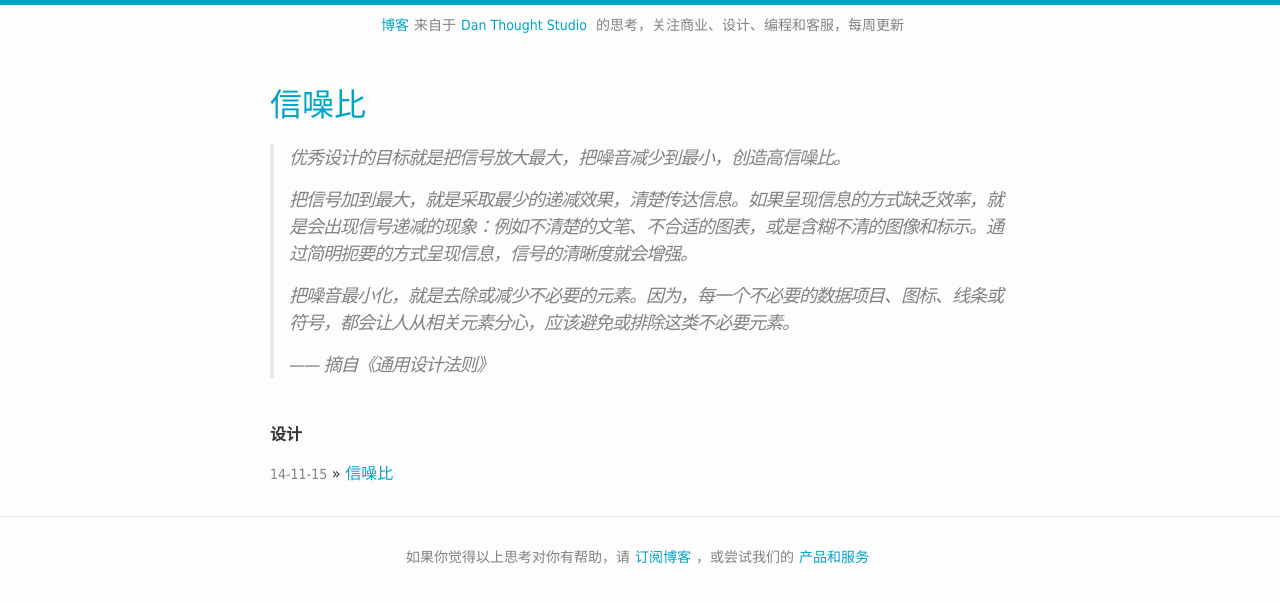
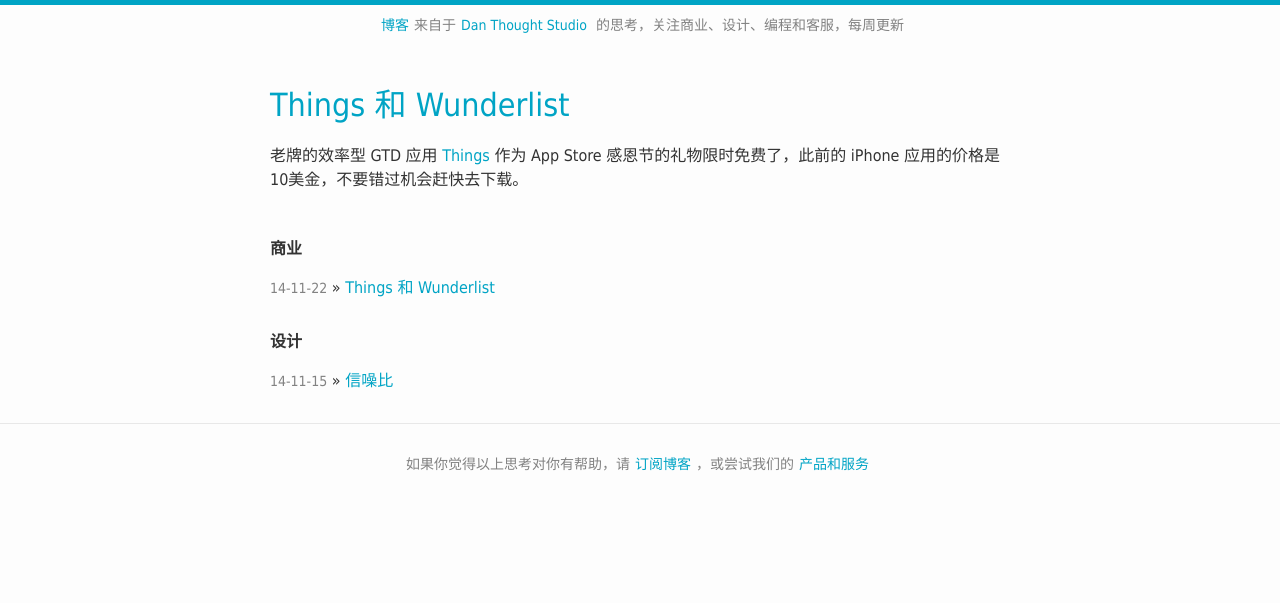
Before and after one commit to danjiang/mango, a Jekyll site: the page built from index.html, in a window 1280 px wide. Shown: the top 603 px of the page. Built offline with Jekyll 4.4.1, drawn with Linux system fonts in a browser that asks for light colours; some of the changed lines change nothing that is shown.

Commit message:
add favicon and new post

```diff
--- /dev/null
+++ b/_posts/2014-11-22-things-and-wunderlist.markdown
@@ -0,0 +1,37 @@
+---
+title: Things 和 Wunderlist
+author: 但江
+location: 成都
+category: business
+---
+
+老牌的效率型 GTD 应用 [Things][things] 作为 App Store 感恩节的礼物限时免费了，此前的 iPhone 应用的价格是10美金，不要错过机会赶快去下载。
+
+#### 独立应用与平台应用
+
+![Things](/images/things.png)
+
+[Things][things] 是由德国的 [Cultured Code][culturedcode] 公司开发的，是典型的**独立应用**，也就是很小团队、甚至是一个人设计和开发的应用，这种类型的应用通常都是付费下载的模式并且价格也不便宜，还有一点值得注意就是**独立应用**专注一个平台，[Things][things] 专注于苹果公司的平台 Mac OS 和 iOS，毕竟小团队和个人没有那么大的人力和资源开发适用于各个平台的应用，但是并不是说这样的商业模式没有前途，不高的总体收入平摊到每个人身上还是非常可观的。
+
+![Wunderlist](/images/wunderlist.png)
+
+说的 [Things][things]，就不得不说到同样是由来自德国的公司 [6Wunderkinder][6wunderkinder] 开发的 [Wunderlist][wunderlist]，也是一款效率型的 GTD 应用，不同之处在于 [Wunderlist][wunderlist] 适用于多种平台并且免费使用，如果要使用团队协作的高级功能就需要付费，是典型的**平台应用**，当然一开始也是从 iOS 应用和 Android 应用起步的，逐步涉及到更多的平台，从而获取更多的用户，在拥有大量免费用户的基数上，针对这些用户的特征提供增值付费业务来获取利润，要开发涉及多平台的产品和维持大量的免费用户通常没有充足的资本支持是不太可能的，[6Wunderkinder][6wunderkinder] 由一群精英投资者和合伙人支持。
+
+#### 核心功能
+
+无论是 [Things][things] 和 [Wunderlist][wunderlist] 的**核心功能**从开始到现在都没有太大的变动，从他们产品的界面上演变就可以看的出来，其实一个产品的**核心功能**也是其核心竞争力，如果总是很轻易地变动，说明不了解产品的用户群，不知道要做什么，这是非常危险的信号。**核心功能**应该用一句话就能很清晰地表达出来，就像用户一眼就能从应用界面知道它能帮助我做什么，这也表明创业者的商业逻辑是否清晰。
+
+#### 界面设计
+
+我开发第一款 iPhone 应用[每日体重记录][weight]就阅读过[《触动人心－设计优秀的 iPhone 应用》][tapworthy]这本书，对我而言是 iPhone 应用设计和开发的启蒙读物，书中有关于 [Things][things] 开发者的面对面访谈，我又拿出来翻看，下面这段话我感受很深：
+
+> Things 严格遵循了苹果的规范，几乎全部采用标准控件和标准色彩，保持了设计的简洁优雅。Things 把精力放在了任务和目标上，而不是放在自身的界面上。
+
+用户使用你的应用不是为了欣赏那些无聊的图标，用户都有自己的目标和出发点，无论是找食谱来做一道好菜，还是高效地完成一件工作任务，应用应该很好地帮助他们完成他们的心愿，而不是用花哨界面扰乱了他们的心。
+
+[things]: http://culturedcode.com/things
+[culturedcode]: http://culturedcode.com
+[wunderlist]: https://www.wunderlist.com
+[6wunderkinder]: http://www.6wunderkinder.com
+[weight]: http://danthought.com/weight
+[tapworthy]: http://book.douban.com/subject/6864391
--- a/_sass/_base.scss
+++ b/_sass/_base.scss
@@ -43,6 +43,8 @@
 img {
     max-width: 100%;
     vertical-align: middle;
+		padding: 2px;
+		border: 1px solid $grey-color-light;
 }
 
 
--- a/index.html
+++ b/index.html
@@ -9,6 +9,15 @@
 	</div>
 
 	<div class="post-archive">
+		<h2>商业</h2>
+		<ul>
+			{% for post in site.categories.business %}
+			<li><span>{{ post.date | date:"%y-%-m-%-d"}}</span> » <a href="{{ post.url }}">{{ post.title }}</a></li>
+			{% endfor %}
+		</ul>
+	</div>
+
+	<div class="post-archive">
 		<h2>设计</h2>
 		<ul>
 			{% for post in site.categories.design %}
```
Also changed, not shown: apple-touch-icon-precomposed.png (added), favicon.ico (added), images/things.png (added), images/wunderlist.png (added).
